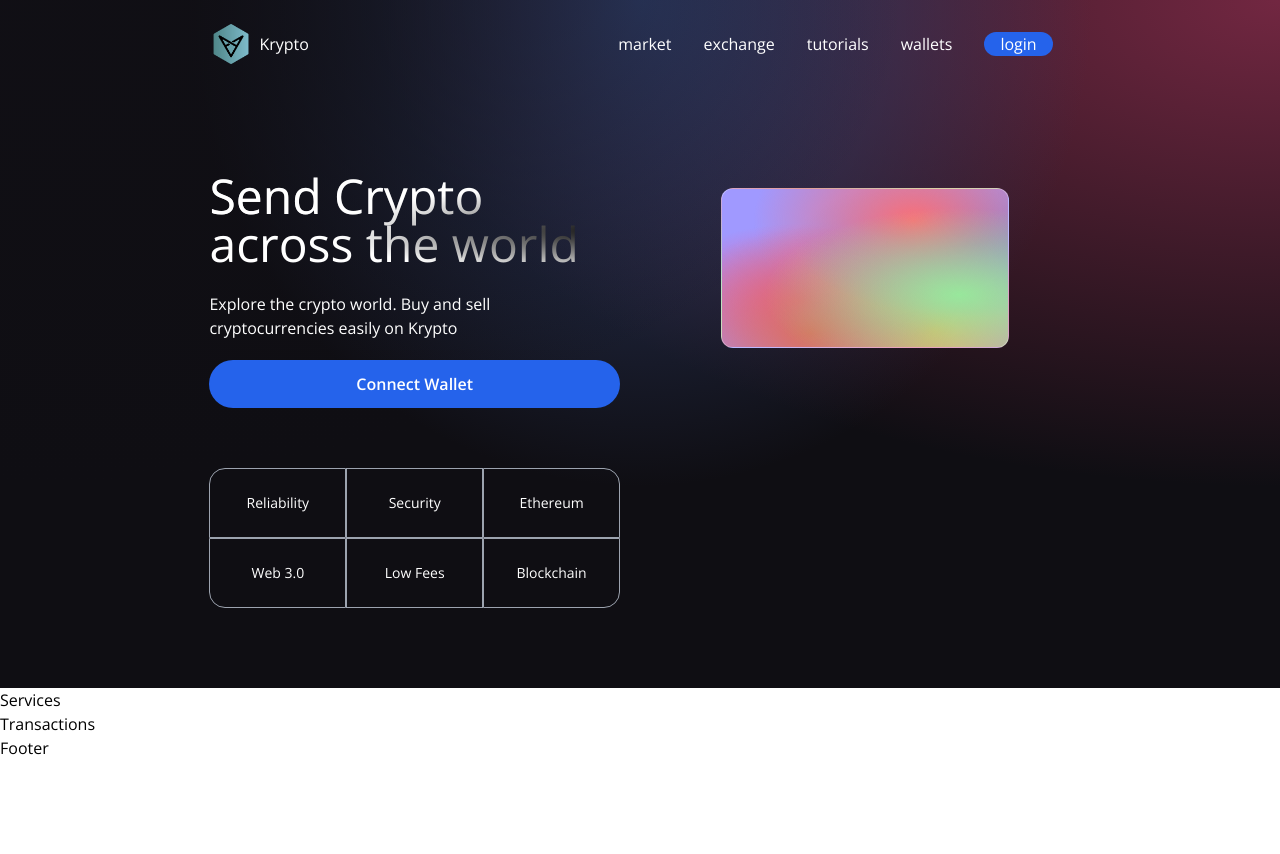
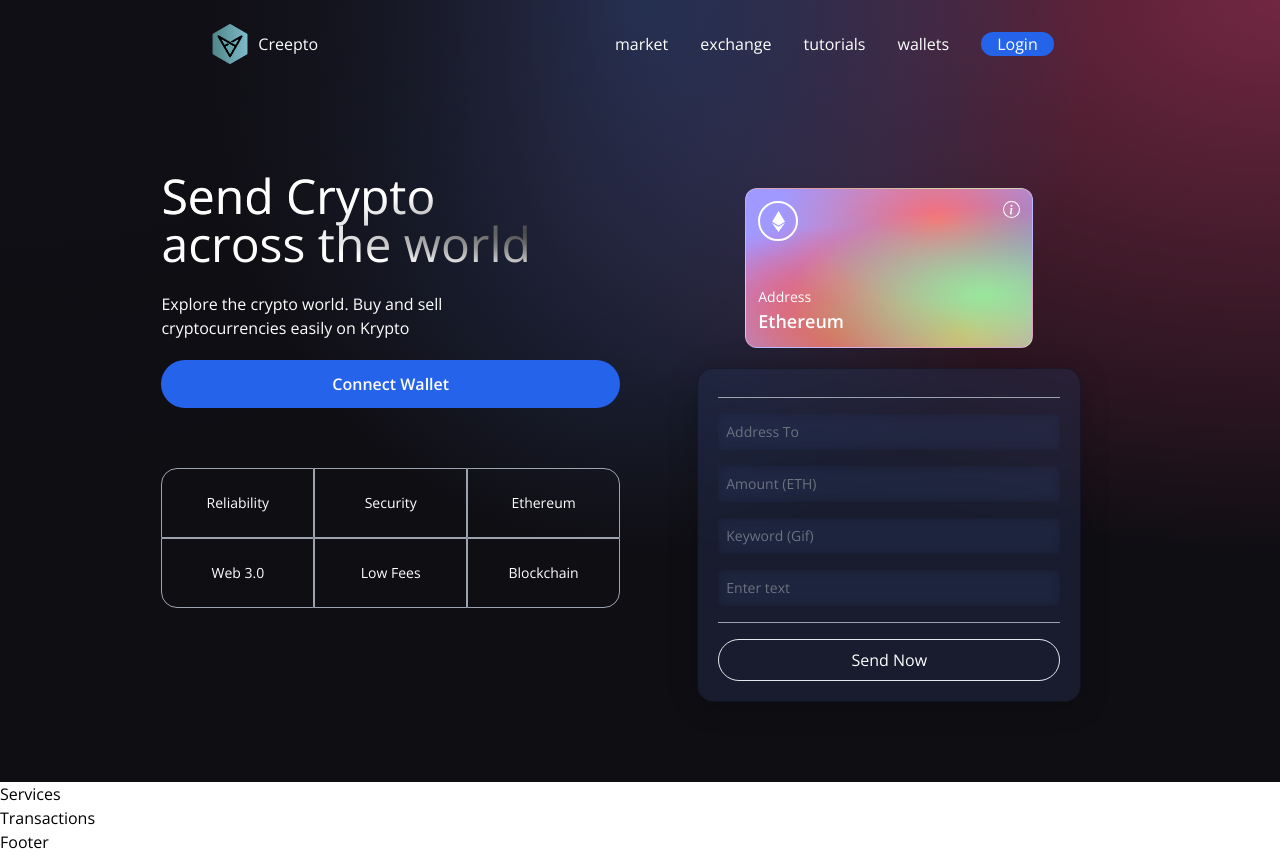
Before and after one commit to keshariamudit24/web3-project, a React (Vite) app in the folder first-web3-project/: page / in a window 1280 px wide. Before the commit the page ends 800 px from the top, so only its background shows below. Built offline with nearby package versions, Linux system fonts and the light colour scheme.

Commit message:
frontend part in progress

```diff
--- a/first-web3-project/package.json
+++ b/first-web3-project/package.json
@@ -10,6 +10,7 @@
     "preview": "vite preview"
   },
   "dependencies": {
+    "@tailwindcss/forms": "^0.5.9",
     "ethers": "^6.13.4",
     "react": "^18.3.1",
     "react-dom": "^18.3.1",
--- a/first-web3-project/src/components/Loader.jsx
+++ b/first-web3-project/src/components/Loader.jsx
@@ -1,6 +1,8 @@
 const Loader = () => {
     return (
-        <h1>Loader</h1>
+        <div className="flex justify-center items-center py-3">
+            <div className="animate-spin rounded-full h-32 w-32 border-b-2 border-blue-700"/>
+        </div>
     );
 }
 
--- a/first-web3-project/src/components/Navbar.jsx
+++ b/first-web3-project/src/components/Navbar.jsx
@@ -23,7 +23,7 @@
             <div className="md:flex-[0.5] flex-initial justify-center items-center">
                 <div className="flex items-center">
                     <img src={logo} alt="logo" className="w-10 cursor-pointer" />
-                    <h5 className="ml-2 justify-center text-white">Krypto</h5>
+                    <h5 className="ml-2 justify-center text-white">Creepto</h5>
                 </div>
             </div>
             <ul className="text-white md:flex hidden list-none flex-row justify-between items-center flex-initial">
@@ -31,7 +31,7 @@
                     <NavbarItem key={index + item} title={item} />
                 ))}
             <li className="bg-blue-600 m-4 px-4 hover:bg-blue-800 cursor-pointer rounded-full">
-                login
+                Login
             </li>
             </ul>
             <div className="flex relative">
@@ -43,7 +43,7 @@
                             {toggleMenu && (
                                 <ul
                                     className="z-10 fixed top-0 -right-2 p-3 w-[70vw] h-screen shadow-2xl md:hidden list-none
-                                     flex flex-col justify-start items-end rounded-md blue-glassmorphism text-white animate-slide-in
+                                     flex flex-col justify-start items-center rounded-md blue-glassmorphism text-white animate-slide-in
                                     "
                                 >
                                     <li className='w-full text-xl my-2'>
--- a/first-web3-project/src/components/Welcome.jsx
+++ b/first-web3-project/src/components/Welcome.jsx
@@ -5,15 +5,32 @@
 
 const commonStyles = "min-h-[70px] sm:px-0 px-2 sm:min-w-[120px] flex justify-center items-center border-[0.5px] border-gray-400 text-sm font-light text-white";
 
+const Input = ({ placeholder, name, type, value, handleChange }) => (
+    <input
+        placeholder={placeholder}      // Text inside the input when empty
+        type={type}                    // Type of the input (text, number, etc.)
+        step="0.0001"                  // Specifies step size (for number inputs like ETH amounts)
+        value={value}                  // The input's current value (should be tied to state)
+        onChange={(e) => handleChange(e, name)}  // Calls handleChange when user types
+        className="my-2 w-full rounded-sm p-2 outline-none bg-transparent text-white border-none text-sm white-glassmorphism"
+    />
+);
+
 const Welcome = () => {
+
     const connectWallet = () => {
 
     }
+
+    const handleSubmit = () => {
+
+    }
+
     return (
         <div className="flex w-full justify-center items-center">
-            <div className="flex md:flex-row flex-col items-start justify-between md:p-20 py-12 px-4">
+            <div className="flex mf:flex-row flex-col items-start justify-between md:p-20 py-12 px-4">
 
-                <div className="flex flex-1 justify-start flex-col md:mr-10">
+                <div className="flex flex-1 justify-start flex-col mf:mr-10">
                     <h1 className="text-3xl sm:text-5xl text-white text-gradient py-1">
                         Send Crypto <br /> across the world
                     </h1>
@@ -45,10 +62,53 @@
                     </div>
                 </div>
 
-                <div className="flex flex-col flex-1 items-center justify-start w-full md:mt-0 mt-10">
+                <div className="flex flex-col flex-1 items-center justify-start w-full mf:mt-0 mt-10">
+
+                        {/* ethereum card (address) */}
                         <div className="p-3 justify-end items-start flex-col rounded-xl h-40 sm:w-72 w-full my-5 eth-card white-glassmorphism">
+                            <div className="flex justify-between flex-col w-full h-full">
+                                <div className="flex justify-between items-start">
+                                    <div className="w-10 h-10 rounded-full border-2 border-white flex justify-center items-center">
+                                            <SiEthereum fontSize={21} color="white" />
+                                    </div>
+                                    < BsInfoCircle fontSize={17} color="white"/>
+                                </div>
+                                <div>
+                                    <p className="text-white font-light text-sm">
+                                        Address
+                                    </p>
+                                    <p className="text-white font-semibold text-lg">
+                                        Ethereum
+                                    </p>
+                                </div>
+                            </div>
+                        </div>
+
+                        <div className="p-5 sm:w-96 w-full flex flex-col justify-startitems-center blue-glassmorphism">
+
+                            <div className="h-[1px] w-full bg-gray-400 my-2"/>
+
+                            <Input placeholder = "Address To" name="addressTo" type="text" handleChange = {() => {}} />
+                            <Input placeholder = "Amount (ETH)" name="amount" type="number" handleChange = {() => {}} />
+                            <Input placeholder = "Keyword (Gif)" name="keyword" type="text" handleChange = {() => {}} />
+                            <Input placeholder = "Enter text" name="message" type="text" handleChange = {() => {}} />
+
+                            <div className="h-[1px] w-full bg-gray-400 my-2"/>
+
+                            {false ? (
+                                <Loader/>
+                            ) : (
+                                <button
+                                    type="button"
+                                    onClick = {handleSubmit}
+                                    className="text-white w-full mt-2 border-[1px] p-2 rounded-full cursor-pointer hover:text-black hover:bg-white"
+                                >
+                                    Send Now
+                                </button>
+                            )}
 
                         </div>
+
                 </div>
 
             </div>
--- a/first-web3-project/tailwind.config.js
+++ b/first-web3-project/tailwind.config.js
@@ -1,10 +1,34 @@
-/** @type {import('tailwindcss').Config} */
 module.exports = {
-  content: [
-    "./src/**/*.{js,jsx,ts,tsx}",
-  ],
+  content: ["./src/**/*.{js,jsx,ts,tsx}", "./public/index.html"],
+  darkMode: false, // or 'media' or 'class'
   theme: {
+    fontFamily: {
+      display: ["Open Sans", "sans-serif"],
+      body: ["Open Sans", "sans-serif"],
+    },
+    extend: {
+      screens: {
+        mf: "990px",
+      },
+      keyframes: {
+        "slide-in": {
+          "0%": {
+            "-webkit-transform": "translateX(120%)",
+            transform: "translateX(120%)",
+          },
+          "100%": {
+            "-webkit-transform": "translateX(0%)",
+            transform: "translateX(0%)",
+          },
+        },
+      },
+      animation: {
+        "slide-in": "slide-in 0.5s ease-out",
+      },
+    },
+  },
+  variants: {
     extend: {},
   },
-  plugins: [],
-}
+  plugins: [require("@tailwindcss/forms")],
+};
```
Also changed, not shown: 1 other file (tests, documents, lock files or other folders).
